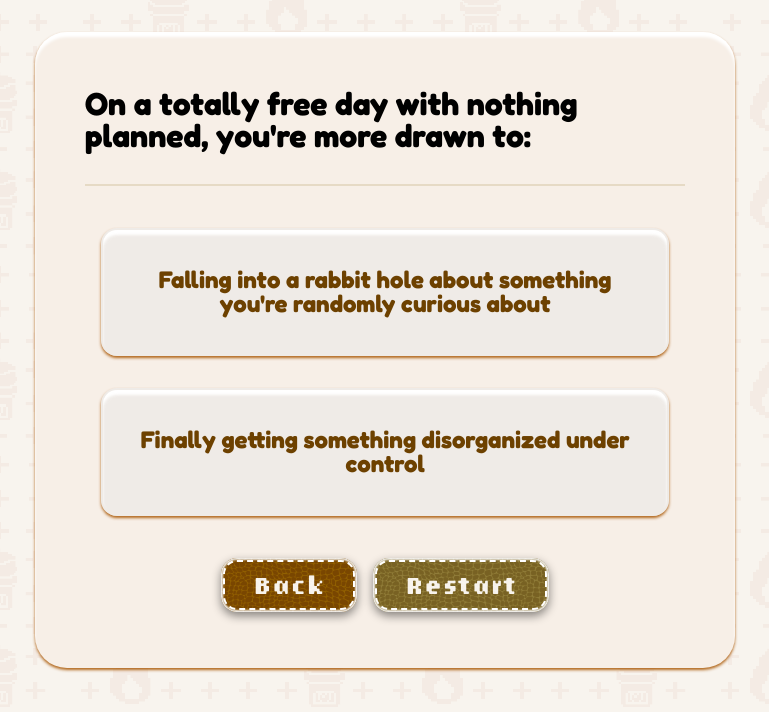
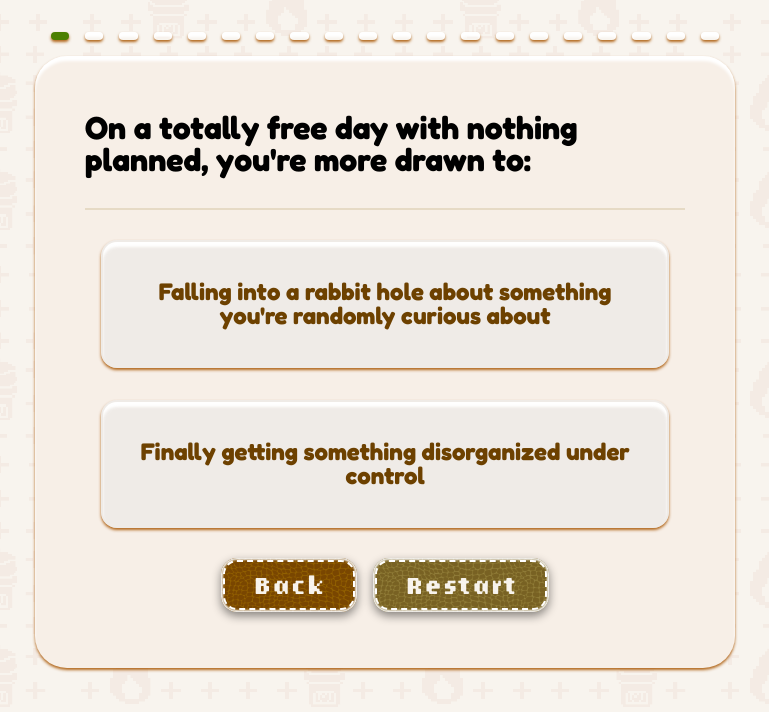
Before and after one commit to mictony6/brewprint-app, a React (Vite) app: page / in a window 1280 px wide. Both pictures are taken after a click on the button "Start Quiz". Shown: the top 712 px of the page, without its empty margins (255-1024 px from the left). Built offline with nearby package versions, Linux system fonts and the light colour scheme.

Commit message:
Add quiz progress bar and results read-more link
Introduces ProgressBar to track question index and adds a read-more
anchor to the results card, replacing the old navigate-away button.

```diff
--- /dev/null
+++ b/src/components/ProgressBar.tsx
@@ -0,0 +1,25 @@
+import { useRef } from "react"
+
+export default function ProgressBar({steps= 0, currentIndex = 0}){
+    const numOfSteps = useRef(steps)
+
+    const segments = []
+
+    for (let i = 0; i < numOfSteps.current; i++){
+        segments.push(<Segment key={i} active={i === currentIndex} done={i < currentIndex}/>)
+
+    }
+    function Segment({active, done}: {active: boolean, done: boolean}){
+        const state = active ? " progress-segment-active" : done ? " progress-segment-done" : ""
+        return(
+            <div className={`progress-segment ${state}`}></div>
+        )
+    }
+
+
+    return (
+        <div className="progres-bar">
+        {segments}
+        </div>
+    )
+}
--- a/src/components/Quiz.tsx
+++ b/src/components/Quiz.tsx
@@ -7,6 +7,7 @@ import QuizQuestionCard from './QuizQuestionCard'
 import QuizResultsCard from './QuizResultsCard'
 import { type Career, type QuestionOption, type Question } from '../types/quiz'
 import { getCareerList, computeMaxScores, computeScores, getTopResult } from '../lib/scoring'
+import ProgressBar from './ProgressBar'
 
 
 const typedQuestions = questions as Question[]
@@ -90,12 +91,18 @@ function Quiz() {
 
   function renderQuestions() {
     const question = typedQuestions[questionIndex]
-    return <QuizQuestionCard
-    question={question}
-    onOptionSelect={selectOption}
-    OnBack={lastQuestion}
-    onRestart={restartQuiz}
-    />
+    return (
+
+      <>
+      <ProgressBar steps={typedQuestions.length} currentIndex ={questionIndex} />
+      <QuizQuestionCard
+      question={question}
+      onOptionSelect={selectOption}
+      OnBack={lastQuestion}
+      onRestart={restartQuiz}
+      />
+      </>
+    )
   }
 
   function restartQuiz(){
--- a/src/components/QuizQuestionCard.tsx
+++ b/src/components/QuizQuestionCard.tsx
@@ -41,9 +41,9 @@ export default function QuizQuestionCard({question, onOptionSelect, OnBack , onR
         <div className="quiz-card">
             <div className="question-card">
                 <div className="question-card-header">
-                    <div className="question-card-question">
+                    <h3 className="question-card-question">
                         {question.text}
-                    </div>
+                    </h3>
                 </div>
                 <div className="question-card-content">
                     <ul className="option-list">
--- a/src/components/QuizResultsCard.tsx
+++ b/src/components/QuizResultsCard.tsx
@@ -13,10 +13,11 @@ function QuizResultsCard({career, onRestart} : QuizResultsCardPropTypes){
                 <p className="result-blurb">
                 {career.blurb}
                 </p>
+                <a href={homebrewLoc+career.slug} target="_blank" className="read-more-anchor" >Read more...</a>
             </div>
             <div className="result-buttons">
 
-                <Button onClick={() => window.location.href = homebrewLoc + career.slug} variant= "secondary" labelClassName="quiz-restart-button-label" > Read More</Button>
+                {/* <Button onClick={() => window.location.href = homebrewLoc + career.slug} variant= "secondary" labelClassName="quiz-restart-button-label" > Read More</Button> */}
                 <Button onClick = {onRestart} variant="secondary" className="icon-button" aria-label="Restart">
                     <RotateCcw size={20} />
                 </Button>
--- a/src/index.css
+++ b/src/index.css
@@ -60,7 +60,8 @@ to zero */
 :where(#brewprint-root) h6,
 :where(#brewprint-root) p,
 :where(#brewprint-root) figure,
-:where(#brewprint-root) blockquote {
+:where(#brewprint-root) blockquote,
+:where(#brewprint-root) a {
   margin: 0;
   padding: 0;
   font: inherit;
--- a/src/styles/Quiz.css
+++ b/src/styles/Quiz.css
@@ -224,12 +224,18 @@
   line-height: 100%;
   font-weight: bold;
   align-self: stretch;
+  animation: option-slide-in 0.4s ease backwards;
+  transition: transform 0.12s ease, background-color 0.15s ease, border-color 0.15s ease;
 }
 
 .result-blurb{
   font-size: clamp(1.25rem, 3vw, 1.5rem);
   align-self: stretch;
+    animation: option-slide-in 0.4s ease backwards;
+  transition: transform 0.12s ease, background-color 0.15s ease, border-color 0.15s ease;
+  animation-delay: 0.05s;
 }
+
 
 .result-buttons{
   display: flex;
@@ -275,7 +281,68 @@
   flex: 1 1 12rem;
 } */
 
+.read-more-anchor{
+  font-size: 1.2rem;
+  align-self: flex-start;
+  text-align: left;
+  color: rgb(94, 67, 0);
+  border-radius: 16px;
+  padding: .5rem 1rem;
+  background-color: rgb(239 199 54 / 28%);
+  text-decoration: none;
+  box-shadow: var(--shadow-embossed);
+      animation: option-slide-in 0.4s ease backwards;
+  transition: transform 0.12s ease, background-color 0.15s ease, border-color 0.15s ease;
+  animation-delay: 0.15s;
 
+
+}
+
+.read-more-anchor:hover{
+  background-color: rgba(162, 188, 162, 0.562);
+  color: rgb(75, 0, 0);
+  transform: scale(101%);
+}
+
+.read-more-anchor:active{
+  transform: scale(99%);
+}
+
+
+
+.progres-bar{
+  display: inline-flex;
+  gap: clamp(.1rem, 2vw, 1rem);
+  margin-bottom: 1rem;
+  margin-top: auto;
+  width: min(700px, 100%);
+  padding: 0 1rem;
+  align-items: center;
+  justify-content: center;
+
+}
+
+.progress-segment {
+  min-width: 1px;
+  min-height: 0.5rem;
+  width: 1rem;
+  flex: 1;
+  padding: .25rem;
+  border-radius: .5rem;
+
+  box-shadow: var(--shadow-embossed);
+
+}
+
+.progress-segment-active {
+  box-shadow: 0px 2px 3px 0px #a85500e3;
+  background-color: #4b8001;
+}
+
+.progress-segment-done {
+  box-shadow: 0px 2px 3px 0px #a85500e3;
+  background-color: #a15a37;
+}
 
 @keyframes option-slide-in {
   from{
```
